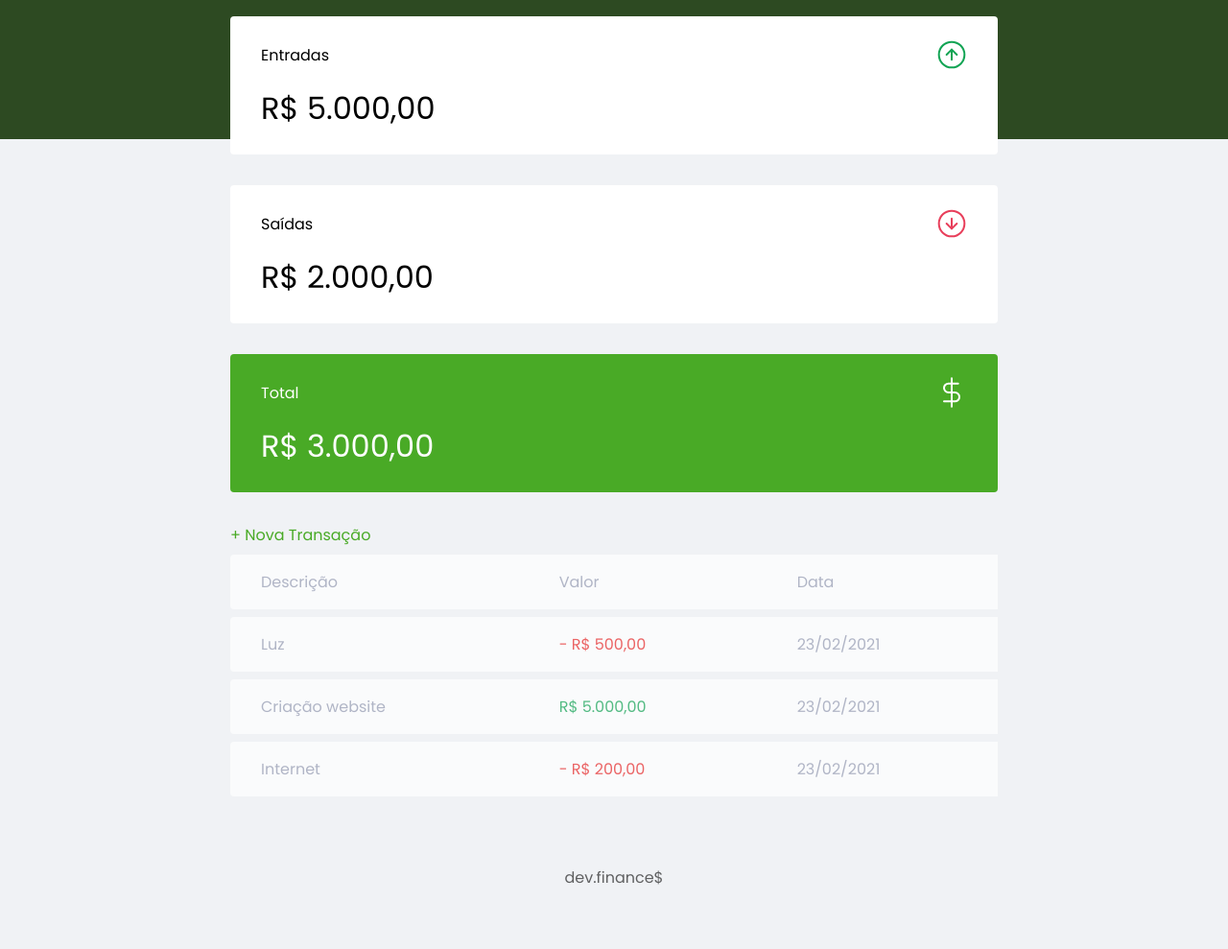
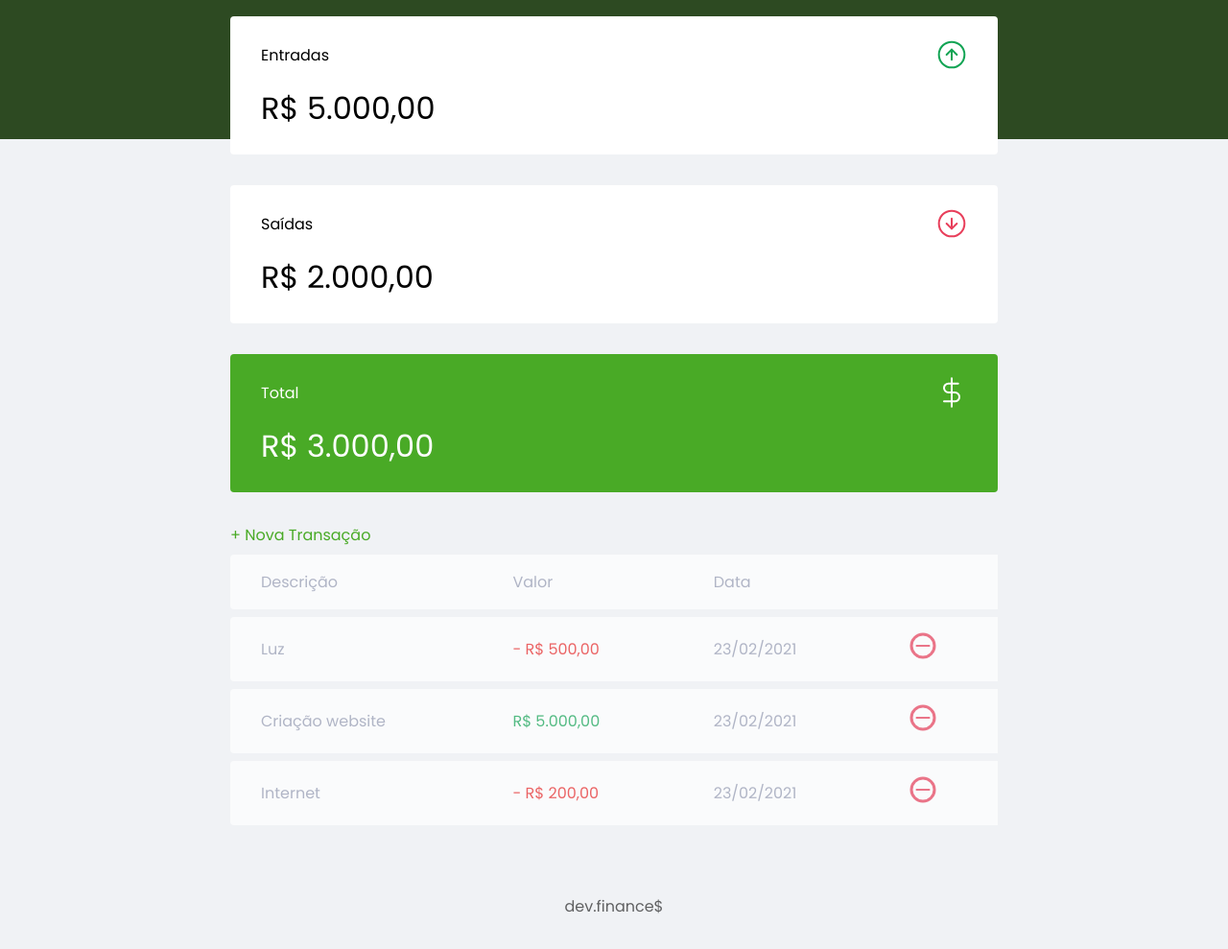
Before and after one commit to jessicafpx/dev-finances, a plain HTML site: page index.html in a window 1280 px wide. Shown: the part 78-1067 px from the top of the page at 96% size. Before the commit the page ends 1037 px from the top, so only its background shows below. Drawn offline with Linux system fonts and the light colour scheme; files whose address does not match are found by name.

Commit message:
feat: add new column in the table

```diff
--- a/index.html
+++ b/index.html
@@ -59,6 +59,7 @@
             <th>Descrição</th>
             <th>Valor</th>
             <th>Data</th>
+            <th></th>
           </tr>
         </thead>
         <tbody>
@@ -66,16 +67,25 @@
             <td class="description">Luz</td>
             <td class="expense">- R$ 500,00</td>
             <td class="date">23/02/2021</td>
+            <td>
+              <img src="./assets/minus.svg" alt="Remover transação">
+            </td>
           </tr>
           <tr>
             <td class="description">Criação website</td>
             <td class="income">R$ 5.000,00</td>
             <td class="date">23/02/2021</td>
+            <td>
+              <img src="./assets/minus.svg" alt="Remover transação">
+            </td>
           </tr>
           <tr>
             <td class="description">Internet</td>
             <td class="expense">- R$ 200,00</td>
             <td class="date">23/02/2021</td>
+            <td>
+              <img src="./assets/minus.svg" alt="Remover transação">
+            </td>
           </tr>
         </tbody>
       </table>
```
